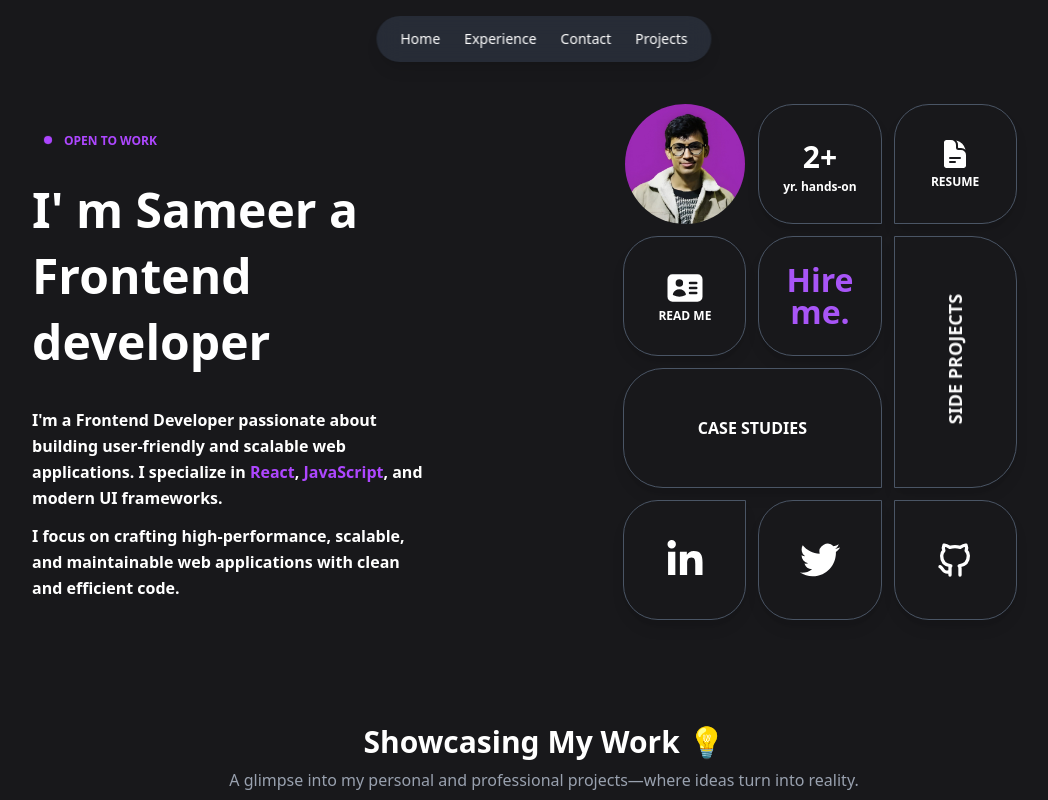
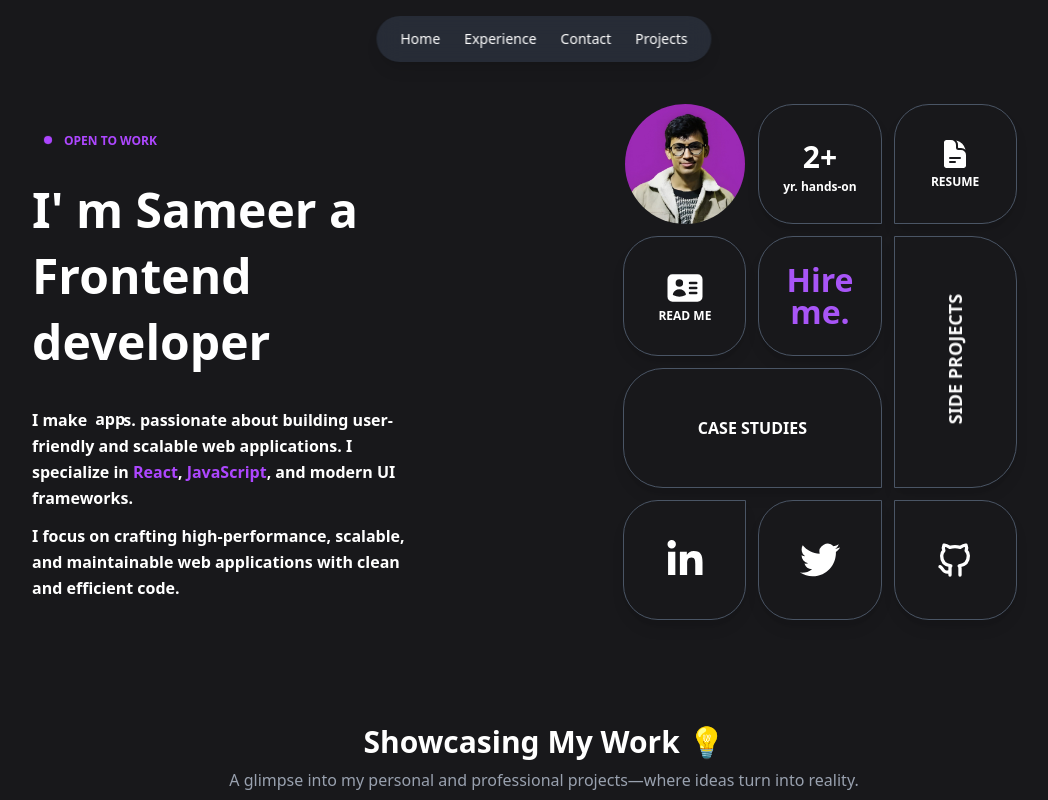
Before and after one commit to Sameer-472/Next.js-Portfolio, a Next.js app: page / in a window 1280 px wide. Shown: the top 800 px of the page, without its empty margins (96-1144 px from the left). Built offline with nearby package versions, Linux system fonts and the light colour scheme.

Commit message:
update resume and add text animation

```diff
--- /dev/null
+++ b/components/Transition.jsx
@@ -0,0 +1,27 @@
+"use client";
+
+import { useEffect, useState } from "react";
+import TextTransition from "./text";
+import { config } from "@react-spring/web";
+const TEXTS = ["website", "backend", "app"];
+
+export default function Transition() {
+  const [index, setIndex] = useState(0);
+
+  useEffect(() => {
+    const intervalId = setInterval(
+      () => setIndex((index) => index + 1),
+      3000 // every 3 seconds
+    );
+    return () => clearTimeout(intervalId);
+  }, []);
+
+  return (
+    <span className="ml-2 text-white">
+      <TextTransition inline springConfig={config.gentle}>
+        {TEXTS[index % TEXTS.length]}
+      </TextTransition>
+      s.
+    </span>
+  );
+}
--- a/components/profile.jsx
+++ b/components/profile.jsx
@@ -8,6 +8,7 @@ import useModalStore from "@/store/useModalStore";
 import BentoGrid from "./BentoGrid";
 import Link from "next/link";
 import { Element } from "react-scroll";
+import Transition from "./Transition";
 // Define icons and their initial positions
 // const icons = [
 //   { src: "/assets/react-svg.svg", angle: 0 }, // Top
@@ -169,7 +170,7 @@ export function Profile() {
                 variants={contentVariants}
                 className="text-base leading-relaxed text-gray-600 dark:text-white tracking-normal font-semibold mb-3"
               >
-                I'm a Frontend Developer passionate about building user-friendly and scalable web applications.
+                I make<Transition /> passionate about building user-friendly and scalable web applications.
                 I specialize in <span className="text-purple-500">React</span>, <span className="text-purple-500">JavaScript</span>, and modern UI frameworks.
               </motion.p>
 
--- /dev/null
+++ b/components/text.jsx
@@ -0,0 +1,89 @@
+// taken from https://github.com/WinterCore/react-text-transition/blob/master/src/components/TextTransition.tsx
+import React, { useState, useRef, useEffect } from "react";
+
+import {
+  useSpring,
+  useTransition,
+  animated,
+  config,
+  SpringConfig,
+} from "@react-spring/web";
+
+
+function TextTransition(props) {
+  const {
+    direction = "up",
+    inline = false,
+    springConfig = config.default,
+    delay = 0,
+    className,
+    style,
+    translateValue: tv = "100%",
+    children,
+  } = props;
+
+  const initialRun = useRef(true);
+  const fromTransform = direction === "down" ? `-${tv}` : tv;
+  const leaveTransform = direction === "down" ? tv : `-${tv}`;
+
+  const transitions = useTransition([children], {
+    enter: { opacity: 1, transform: "translateY(0%)" },
+    from: { opacity: 0, transform: `translateY(${fromTransform})` },
+    leave: {
+      opacity: 0,
+      transform: `translateY(${leaveTransform})`,
+      position: "absolute",
+    },
+    config: springConfig,
+    immediate: initialRun.current,
+    delay: !initialRun.current ? delay : undefined,
+  });
+
+  const [width, setWidth] = useState(0);
+  const currentRef = useRef(null);
+  const heightRef = useRef("auto");
+
+  useEffect(() => {
+    initialRun.current = false;
+    const element = currentRef.current;
+
+    // If element doesn't exist, then do nothing
+    if (!element) return;
+
+    const { width, height } = element.getBoundingClientRect();
+
+    setWidth(width);
+    heightRef.current = height;
+  }, [children, setWidth, currentRef]);
+
+  const widthTransition = useSpring({
+    to: { width },
+    config: springConfig,
+    immediate: initialRun.current,
+    delay: !initialRun.current ? delay : undefined,
+  });
+
+  return (
+    <animated.div
+      className={`text-transition ${className}`}
+      style={{
+        ...(inline && !initialRun.current ? widthTransition : undefined),
+        ...style,
+        whiteSpace: inline ? "nowrap" : "normal",
+        display: inline ? "inline-flex" : "flex",
+        height: heightRef.current,
+      }}
+    >
+      {transitions((styles, item) => (
+        <animated.div
+          style={{ ...styles }}
+          ref={item === children ? currentRef : undefined}
+        >
+          {item}
+        </animated.div>
+      ))}
+    </animated.div>
+  );
+}
+
+export default TextTransition;
--- a/package.json
+++ b/package.json
@@ -14,6 +14,7 @@
     "@radix-ui/react-slot": "^1.1.2",
     "@radix-ui/react-tooltip": "^1.1.8",
     "@react-pdf-viewer/core": "^3.12.0",
+    "@react-spring/web": "^10.0.1",
     "animate.css": "^4.1.1",
     "class-variance-authority": "^0.7.1",
     "clsx": "^2.1.1",
```
Also changed, not shown: 2 other files (tests, documents, lock files or other folders).
